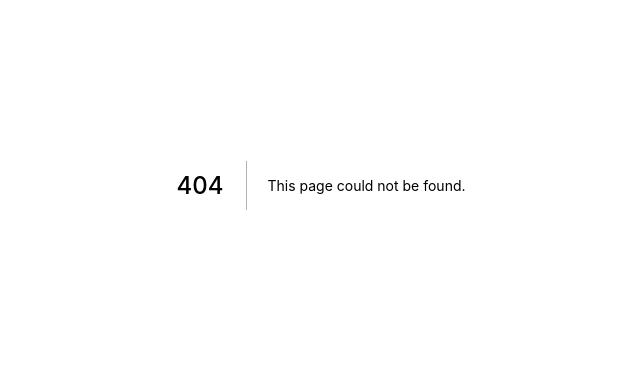
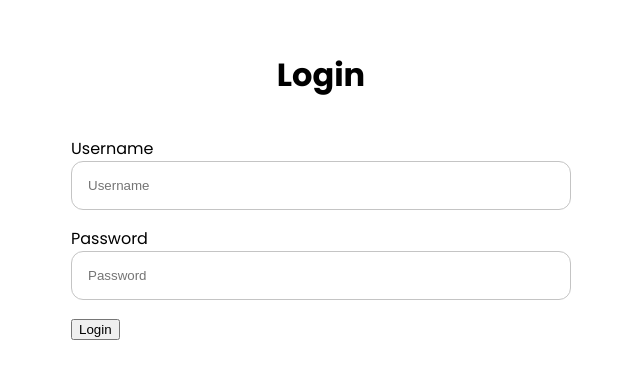
Before and after one commit to nahasco/ilimacademy-frontend, a Next.js app: page /login in a window 1280 px wide. Before the commit this address had no page. Shown: the part 215-594 px from the top of the page, without its empty margins (319-959 px from the left). Built offline with nearby package versions, Linux system fonts and the light colour scheme; no server answers.

Commit message:
first commit for login, logout

```diff
--- /dev/null
+++ b/src/pages/login.js
@@ -0,0 +1,92 @@
+import Router from 'next/router';
+import React, { useState } from 'react'
+
+import { API_URL } from '../config/index';
+
+
+export default function LoginPage() {
+
+    const[formData, setFormData] = useState({
+        username: "",
+        password: ""
+    })
+
+    const {
+        username,
+        password
+    } = formData;
+
+    function onChange(event) {
+        setFormData({
+            ...formData,
+            [event.target.name] : event.target.value
+        })
+    }
+
+    async function onSubmit(event) {
+        event.preventDefault()
+        try {
+            const response = await fetch(`${API_URL}/api/account/login/`, {
+                method: "POST",
+                headers: {
+                    "Content-type": "application/json"
+                },
+                body: JSON.stringify(formData)
+                })
+
+            if (response.ok) {
+                console.log("success")
+                const data = await response.json()
+                localStorage.setItem("key", data.key)
+                console.log(localStorage.getItem("key"))
+                Router.push('/')
+            }
+        } catch(error) {
+            console.log(error)
+        }
+
+        }
+
+
+    return (
+        <div className="register-container">
+            <div className="wrapper">
+                <h1>Login</h1>
+                <form onSubmit={onSubmit}>
+                    <div className="form-group">
+                        <label htmlFor='username'>
+                            Username
+                        </label>
+                        <input
+                            className='form-control'
+                            type='text'
+                            name='username'
+                            placeholder='Username'
+                            onChange={onChange}
+                            value={username}
+                            required
+                        />
+                    </div>
+                    <div className="form-group">
+                        <label htmlFor='password'>
+                            Password
+                        </label>
+                        <input
+                            className='form-control'
+                            type='password'
+                            name='password'
+                            placeholder='Password'
+                            onChange={onChange}
+                            value={password}
+                            required
+                        />
+                    </div>
+                    <button type='submit'>
+                            Login
+                    </button>
+
+                </form>
+            </div>
+        </div>
+    )
+}
```
Also changed, not shown: src/components/Header.js (+15 -0 lines), src/pages/register.js (+52 -24 lines).
